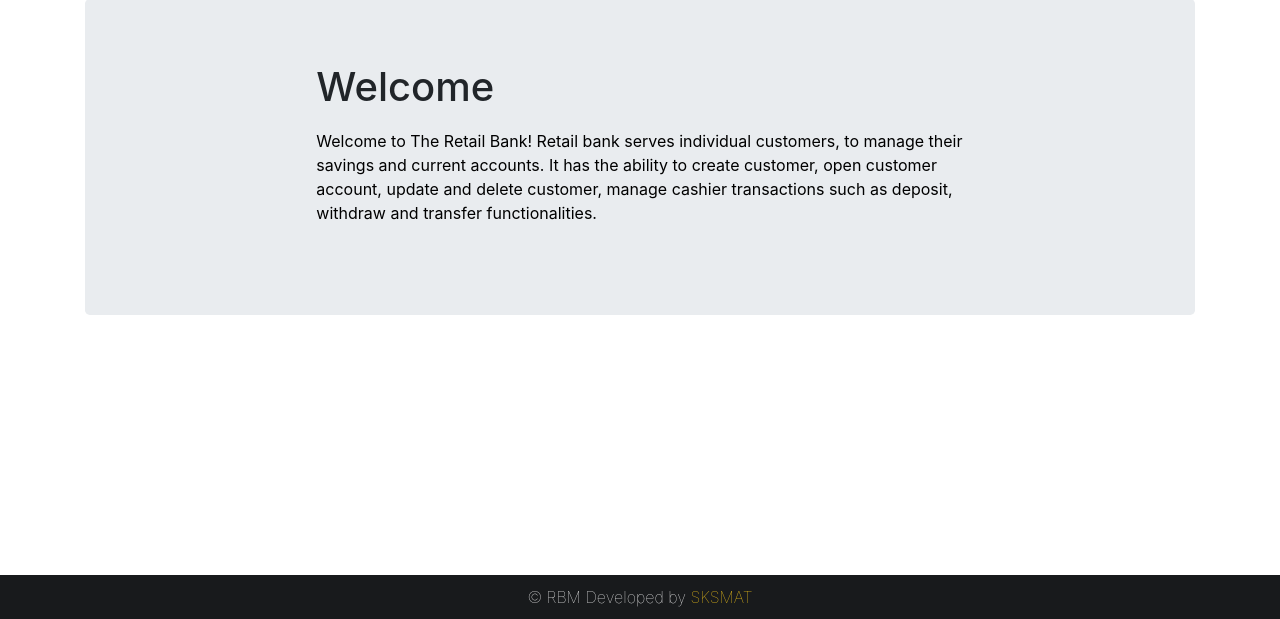
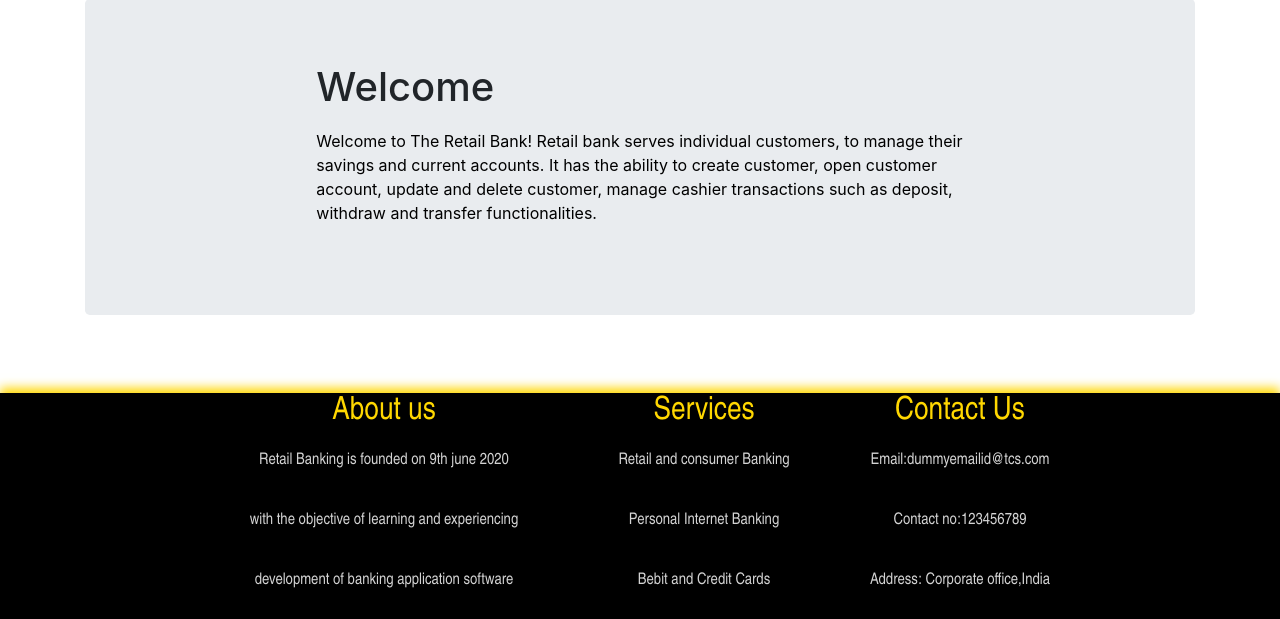
Before and after one commit to satheesh22g/Banking-Application, a Flask app: page / in a window 1280 px wide. Shown: the part 181-800 px from the top of the page. Run offline with Flask 2, Linux system fonts and the light colour scheme; some libraries are stand-ins or nearby versions.

Commit message:
footer updated

```diff
--- a/templates/includes/footer.html
+++ b/templates/includes/footer.html
@@ -1,17 +1,42 @@
 <head>
     <style>
         .footer {
-          position: fixed;
-          left: 0;
-          bottom: 0;
-          width: 100%;
-          color: white;
-          text-align: center;
+        display:grid;
+        grid-template-columns: 30% 20% 20%;
+        justify-content: center;
+        box-shadow: 0px -5px 10px 0px #ffd700;
+        position: fixed;
+        left: 0;
+        bottom: 0;
+        width: 100%;
+        background-color: black;
+        font-family: "Arial Narrow", Arial, sans-serif;
         }
+        h2{color: #ffd700;
+        text-align: 5px;}
+        p{color:lightgrey;}
         </style>
 </head>
 <body>
 <div class="footer">
-    <p>&copy; RBM Developed by <a href="#"> SKSMAT </a> </p>
+    <div class="sec1">
+         <h2>About us</h2>
+        <p> Retail Banking is founded on 9th june 2020</p>
+        <p> with the objective of learning and experiencing</p>
+        <p>development of banking application software</p>
+    </div>
+    <div class="sec2"><h2>Services</h2>
+      <p>Retail and consumer Banking</p>
+      <p>Personal Internet Banking</p>
+      <p>Bebit and Credit Cards</p>
+    </div>
+    <div class="sec3">
+      <h2>Contact Us</h2>
+      <p>Email:dummyemailid@tcs.com</p>
+      <p>Contact no:123456789</p>
+      <p>Address: Corporate office,India</p>
+    </div>
+  </div>
+
 </div>
 </body>
```
